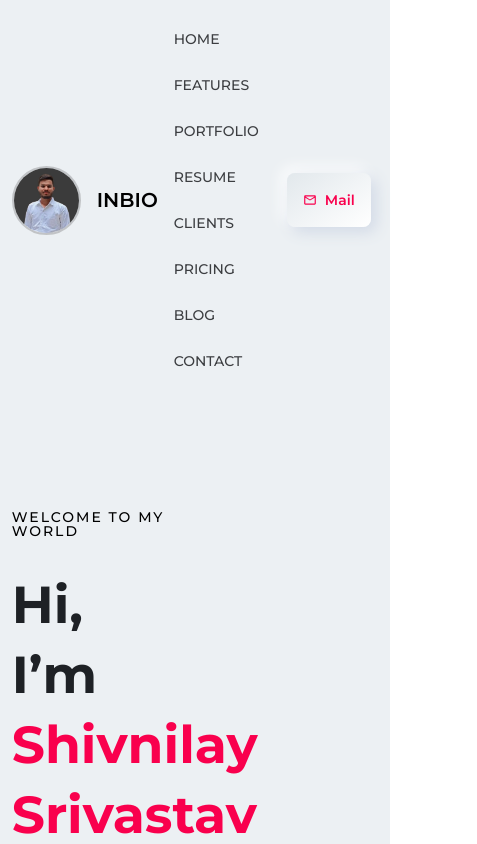
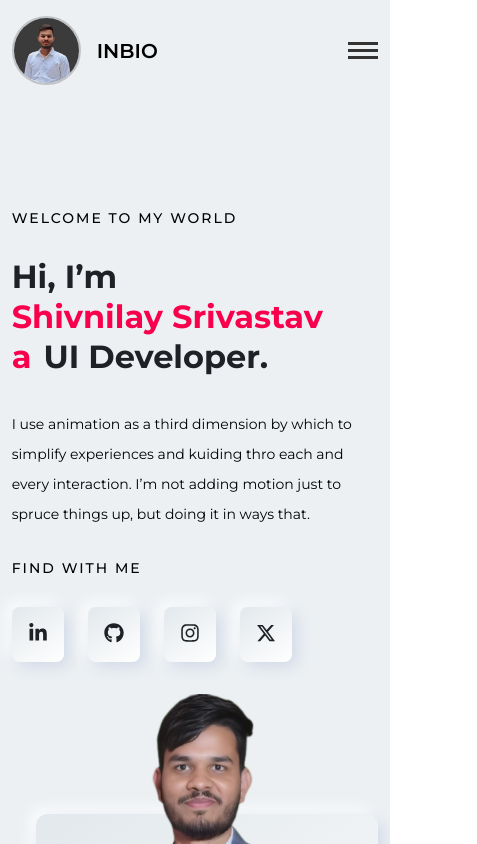
Before and after one commit to Shiv1516/Portfolio, a React (Create React App) app: page / in a window 390 px wide. Shown: the top 844 px of the page, 477 px wide, since content can reach past the window. Built offline with nearby package versions, Linux system fonts and the light colour scheme.

Commit message:
responsiveness

```diff
--- a/src/App.css
+++ b/src/App.css
@@ -1204,3 +1204,169 @@ table {
 .skill-percentage {
   top: 28%;
 }
+
+@media screen and (max-width: 1024px) {
+  .menu-btn {
+    display: flex;
+  }
+  .hamburger-menu {
+    display: flex;
+    flex-direction: column;
+    justify-content: space-around;
+    width: 30px;
+    height: 20px;
+    cursor: pointer;
+  }
+
+  .hamburger-line {
+    width: 100%;
+    height: 3px;
+    background-color: #333;
+    transition: all 0.3s ease;
+  }
+
+  .open-nav .hamburger-line:nth-child(1) {
+    transform: translateY(7px) rotate(45deg);
+  }
+
+  .open-nav .hamburger-line:nth-child(2) {
+    opacity: 0;
+  }
+
+  .open-nav .hamburger-line:nth-child(3) {
+    transform: translateY(-7px) rotate(-45deg);
+  }
+  .navbar {
+    display: none;
+    position: absolute;
+    top: 94px;
+    left: 0;
+    min-height: calc(100vh - 7px);
+    max-height: calc(100vh - 79px);
+    flex-direction: column;
+    background-color: #fff;
+    overflow: hidden;
+    overflow-y: auto;
+    flex-wrap: wrap;
+    align-items: start;
+    justify-content: start;
+    width: 100vw;
+    z-index: 100;
+  }
+  .navbar.open-nav {
+    display: flex;
+  }
+  .nav-items .nav-item {
+    flex: 0 0 100%;
+    max-width: 100%;
+  }
+  .nav-items .nav-item {
+    border-bottom: 1px solid #e1e1e1;
+  }
+  .nav-items .nav-item .nav-link {
+    padding: 24px 24px;
+  }
+  .nav-sub-items {
+    display: block;
+    position: relative;
+  }
+  .nav-items .nav-item {
+    border-bottom: none;
+  }
+  .nav-link {
+    width: 100%;
+  }
+}
+@media screen and (max-width: 541px) {
+  .section-heading {
+    line-height: 40px;
+    font-size: 32px;
+  }
+  .fs24 {
+    font-size: 20px;
+  }
+  .fs18 {
+    font-size: 14px;
+  }
+  .features-cards,
+  .portfolio-cards,
+  .client-lists,
+  .pricing-card-container,
+  .pricing-card-details,
+  .blog-cards,
+  .contact-content,
+  .education-cards-box,
+  .benifits-list-item,
+  .about-content {
+    flex: 0 0 100%;
+    max-width: 100%;
+  }
+  .contact-content,
+  .education-cards-box,
+  .test-des-card,
+  .about-content,
+  .static-detail {
+    margin-bottom: 32px;
+  }
+  .resume-lists,
+  .pricing-lists {
+    overflow-x: auto;
+    align-items: center;
+    width: 100%;
+  }
+  .resume-item,
+  .pricing-item {
+    flex: 0 0 35%;
+    max-width: 35%;
+    padding: 24px 0;
+  }
+  .benifits-list {
+    flex: auto;
+  }
+  .testimonial-person-detail {
+    display: none;
+  }
+  .testimonial-des:after,
+  .testimonial-des-card:before,
+  .education-card:before,
+  .education-card:after {
+    display: none;
+  }
+  .testimonial-des-card,
+  .education-inner-card {
+    margin: 0px;
+  }
+  .arrows {
+    top: 105%;
+  }
+
+  .resume-section,
+  .portfolio-section,
+  .pricing-section,
+  .Blog-section,
+  .contact-section,
+  .features-section,
+  .about-section {
+    padding-bottom: 0px;
+  }
+  .section-subheading,
+  .education-cards {
+    padding: 0px;
+  }
+  .about-left,
+  .testimonial-card-box {
+    width: 100%;
+  }
+  .client-lists {
+    margin-right: 0px;
+  }
+  .footer-section {
+    padding: 12px;
+  }
+  .education-cards {
+    border: none;
+  }
+  .pricing-cards {
+    position: static;
+  }
+}
--- /dev/null
+++ b/src/components/Hamburger.js
@@ -0,0 +1,16 @@
+import React from "react";
+
+const Hamburger = ({ isOpen, toggleMenu }) => {
+  return (
+    <div
+      className={`hamburger-menu ${isOpen ? "open-nav" : ""}`}
+      onClick={toggleMenu}
+    >
+      <div className="hamburger-line"></div>
+      <div className="hamburger-line"></div>
+      <div className="hamburger-line"></div>
+    </div>
+  );
+};
+
+export default Hamburger;
--- a/src/components/Header.js
+++ b/src/components/Header.js
@@ -1,7 +1,19 @@
 import React, { useState, useEffect } from "react";
 import { Link } from "react-router-dom";
 import { MdMailOutline } from "react-icons/md";
+import Hamburger from "./Hamburger";
 function Header() {
+  const [isMenuOpen, setMenuOpen] = useState(false);
+  const [isNavbarOpen, setNavbarOpen] = useState(false);
+
+  const toggleMenu = () => {
+    setMenuOpen(!isMenuOpen);
+    setNavbarOpen(!isNavbarOpen);
+
+    const navbar = document.querySelector(".navbar");
+    navbar.classList.toggle("open-nav", !isNavbarOpen);
+  };
+
   const [isScrolled, setIsScrolled] = useState(false);
 
   useEffect(() => {
@@ -48,6 +60,7 @@ function Header() {
           />
           <h2 className="logo-test ttu fs20 fw6 pl16">INBIO</h2>
         </Link>
+        <Hamburger isOpen={isMenuOpen} toggleMenu={toggleMenu} />
         <nav className="navbar v-center">
           <ul id="nav-items" className="nav-items fc1 v-center fs14 fw5 fww">
             <li className="nav-item">
--- a/src/components/Pricing.js
+++ b/src/components/Pricing.js
@@ -23,7 +23,7 @@ const Pricing = () => {
       </div>
       <div className="pricing-card-details flx60">
         <div className="pricing-card-detail bg-bs-01 pb16 br12 ofh">
-          <ul className="pricing-lists df fww fs18 fw5 bg-bs-01 mb24">
+          <ul className="pricing-lists df fs18 fw5 bg-bs-01 mb24">
             <li
               className={`pricing-item cp flx33 fc-nav ${
                 activepricing === "static" ? "active" : ""
--- a/src/components/Resume.js
+++ b/src/components/Resume.js
@@ -9,7 +9,7 @@ const Resume = () => {
       </h4>
       <h2 className="section-heading fw7 fs60 mb32 fc2">My Resume</h2>
       <div className="resume-card-detail pt40">
-        <ul className="resume-lists df fww fs18 fw5 bg-bs-01 br12 mb24">
+        <ul className="resume-lists df fs18 fw5 bg-bs-01 br12 mb24">
           <li
             className={`resume-item cp flx25 fc-nav ${
               activeresume === "education" ? "active" : ""
```
